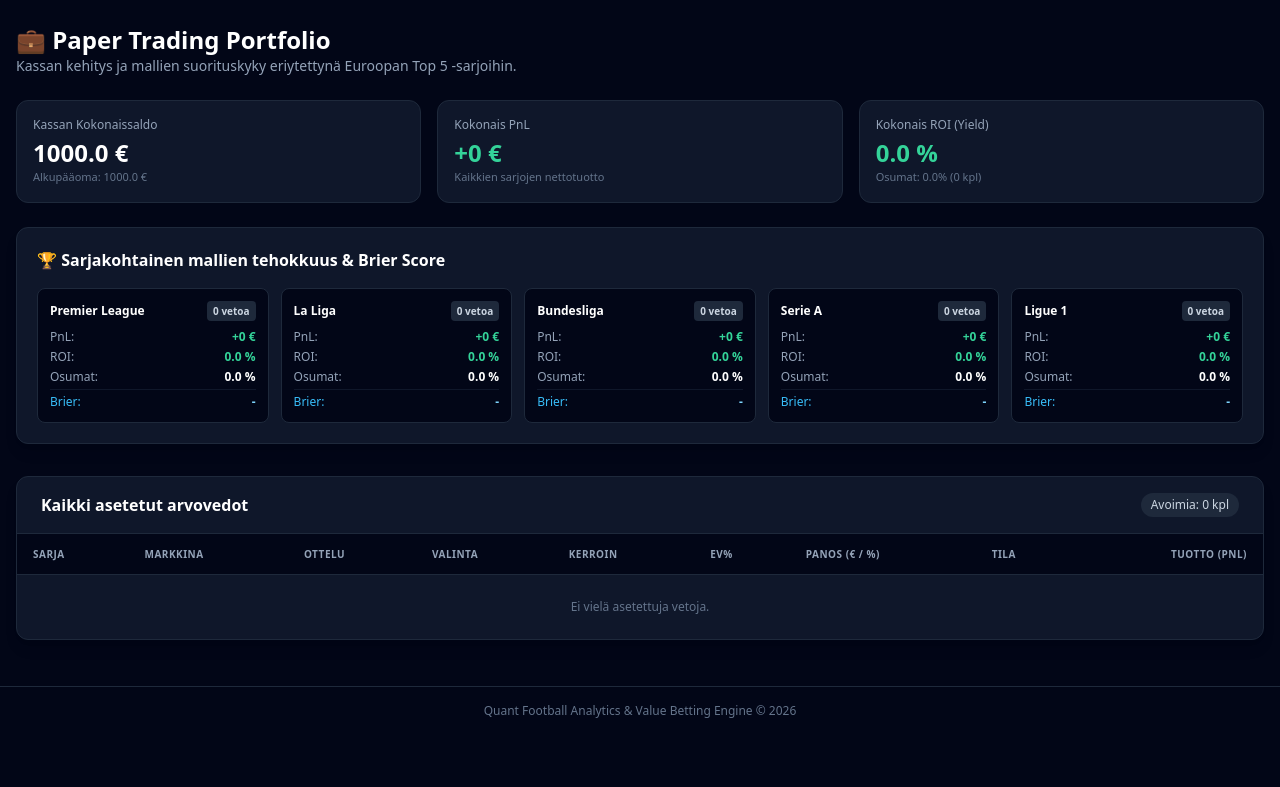
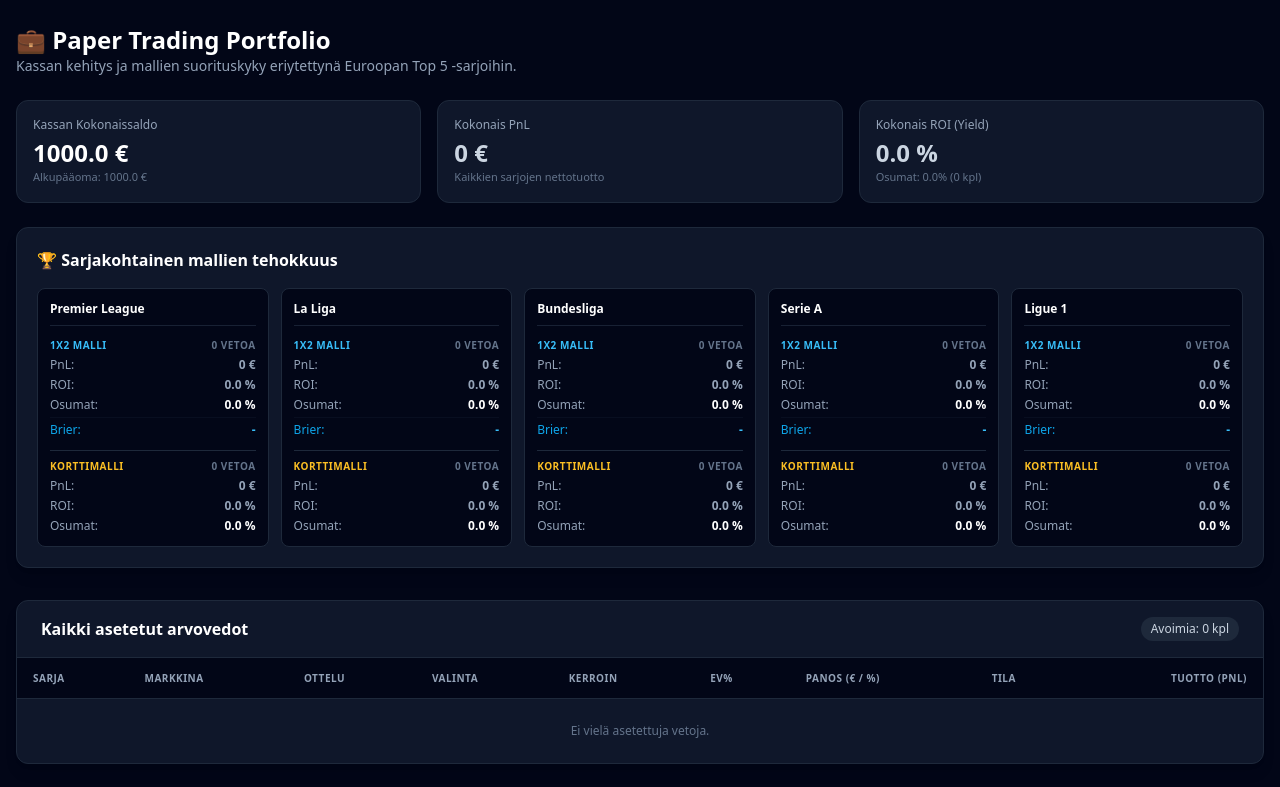
Before and after one commit to bttuny/Football_Data_Analyst, a FastAPI app: page /bankroll in a window 1280 px wide. Shown: the part 65-852 px from the top of the page. Before the commit the page ends 783 px from the top, so only its background shows below. Run offline with FastAPI, Linux system fonts and the light colour scheme; data comes from the database, SQL or seed files in the repository; data that the repository does not hold is empty; some libraries are stand-ins or nearby versions.

Commit message:
Added separeted metrcis windows for 1x2 and Card models in UI

```diff
--- a/templates/views/bankroll.html
+++ b/templates/views/bankroll.html
@@ -18,16 +18,16 @@
 
     <div class="bg-slate-900 border border-slate-800 p-4 rounded-xl">
         <div class="text-xs text-slate-400 font-medium">Kokonais PnL</div>
-        <div class="text-2xl font-bold mt-1 {% if summary.total_pnl >= 0 %}text-emerald-400{% else %}text-rose-400{% endif %}">
-            {% if summary.total_pnl >= 0 %}+{% endif %}{{ summary.total_pnl }} €
+        <div class="text-2xl font-bold mt-1 {% if summary.total_pnl > 0 %}text-emerald-400{% elif summary.total_pnl < 0 %}text-rose-400{% else %}text-slate-300{% endif %}">
+            {% if summary.total_pnl > 0 %}+{% endif %}{{ summary.total_pnl }} €
         </div>
         <div class="text-[11px] text-slate-500">Kaikkien sarjojen nettotuotto</div>
     </div>
 
     <div class="bg-slate-900 border border-slate-800 p-4 rounded-xl">
         <div class="text-xs text-slate-400 font-medium">Kokonais ROI (Yield)</div>
-        <div class="text-2xl font-bold mt-1 {% if summary.total_roi_pct >= 0 %}text-emerald-400{% else %}text-rose-400{% endif %}">
-            {{ summary.total_roi_pct }} %
+        <div class="text-2xl font-bold mt-1 {% if summary.total_roi_pct > 0 %}text-emerald-400{% elif summary.total_roi_pct < 0 %}text-rose-400{% else %}text-slate-300{% endif %}">
+            {% if summary.total_roi_pct > 0 %}+{% endif %}{{ summary.total_roi_pct }} %
         </div>
         <div class="text-[11px] text-slate-500">Osumat: {{ summary.total_win_rate }}% ({{ summary.settled_bets_count }} kpl)</div>
     </div>
@@ -35,36 +35,72 @@
 
 <!-- Liigakohtainen Suorituskykytaulukko -->
 <div class="bg-slate-900 border border-slate-800 rounded-xl p-5 mb-8 shadow-lg">
-    <h2 class="font-bold text-white text-base mb-4">🏆 Sarjakohtainen mallien tehokkuus & Brier Score</h2>
+    <h2 class="font-bold text-white text-base mb-4">🏆 Sarjakohtainen mallien tehokkuus</h2>
     <div class="grid grid-cols-1 md:grid-cols-5 gap-3">
         {% for code, data in summary.leagues_breakdown.items() %}
-        <div class="bg-slate-950 border border-slate-800 rounded-lg p-3">
-            <div class="text-xs font-bold text-white mb-2 flex justify-between items-center">
+        <div class="bg-slate-950 border border-slate-800 rounded-lg p-3 flex flex-col">
+
+            <!-- Otsikko -->
+            <div class="text-xs font-bold text-white mb-3 flex justify-between items-center border-b border-slate-800/80 pb-2">
                 <span>{{ data.name }}</span>
-                <span class="text-[10px] bg-slate-800 text-slate-300 px-1.5 py-0.5 rounded">{{ data.count }} vetoa</span>
+            </div>
+
+            <!-- 1X2 Malli -->
+            <div class="mb-3">
+                <div class="text-[10px] text-sky-400 font-bold uppercase tracking-wider mb-1 flex justify-between">
+                    <span>1X2 Malli</span>
+                    <span class="text-slate-500">{{ data['1x2'].count }} vetoa</span>
                 </div>
                 <div class="space-y-1 text-xs">
                     <div class="flex justify-between">
                         <span class="text-slate-400">PnL:</span>
-                    <strong class="{% if data.pnl >= 0 %}text-emerald-400{% else %}text-rose-400{% endif %}">
-                        {% if data.pnl >= 0 %}+{% endif %}{{ data.pnl }} €
+                        <strong class="{% if data['1x2'].pnl > 0 %}text-emerald-400{% elif data['1x2'].pnl < 0 %}text-rose-400{% else %}text-slate-400{% endif %}">
+                            {% if data['1x2'].pnl > 0 %}+{% endif %}{{ data['1x2'].pnl }} €
                         </strong>
                     </div>
                     <div class="flex justify-between">
                         <span class="text-slate-400">ROI:</span>
-                    <strong class="{% if data.roi_pct >= 0 %}text-emerald-400{% else %}text-rose-400{% endif %}">
-                        {{ data.roi_pct }} %
+                        <strong class="{% if data['1x2'].roi_pct > 0 %}text-emerald-400{% elif data['1x2'].roi_pct < 0 %}text-rose-400{% else %}text-slate-400{% endif %}">
+                            {% if data['1x2'].roi_pct > 0 %}+{% endif %}{{ data['1x2'].roi_pct }} %
                         </strong>
                     </div>
                     <div class="flex justify-between">
                         <span class="text-slate-400">Osumat:</span>
-                    <strong class="text-white">{{ data.win_rate }} %</strong>
+                        <strong class="text-white">{{ data['1x2'].win_rate }} %</strong>
                     </div>
-                <div class="flex justify-between pt-1 border-t border-slate-900">
-                    <span class="text-sky-400 font-medium">Brier:</span>
-                    <strong class="text-sky-300">{{ data.brier_score }}</strong>
+                    <div class="flex justify-between pt-1 border-t border-slate-900/50 mt-1">
+                        <span class="text-sky-500">Brier:</span>
+                        <strong class="text-sky-400">{{ data['1x2'].brier_score }}</strong>
                     </div>
                 </div>
+            </div>
+
+            <!-- Korttimalli -->
+            <div class="pt-2 border-t border-slate-800">
+                <div class="text-[10px] text-amber-400 font-bold uppercase tracking-wider mb-1 flex justify-between">
+                    <span>Korttimalli</span>
+                    <span class="text-slate-500">{{ data.cards.count }} vetoa</span>
+                </div>
+                <div class="space-y-1 text-xs">
+                    <div class="flex justify-between">
+                        <span class="text-slate-400">PnL:</span>
+                        <strong class="{% if data.cards.pnl > 0 %}text-emerald-400{% elif data.cards.pnl < 0 %}text-rose-400{% else %}text-slate-400{% endif %}">
+                            {% if data.cards.pnl > 0 %}+{% endif %}{{ data.cards.pnl }} €
+                        </strong>
+                    </div>
+                    <div class="flex justify-between">
+                        <span class="text-slate-400">ROI:</span>
+                        <strong class="{% if data.cards.roi_pct > 0 %}text-emerald-400{% elif data.cards.roi_pct < 0 %}text-rose-400{% else %}text-slate-400{% endif %}">
+                            {% if data.cards.roi_pct > 0 %}+{% endif %}{{ data.cards.roi_pct }} %
+                        </strong>
+                    </div>
+                    <div class="flex justify-between">
+                        <span class="text-slate-400">Osumat:</span>
+                        <strong class="text-white">{{ data.cards.win_rate }} %</strong>
+                    </div>
+                </div>
+            </div>
+
         </div>
         {% endfor %}
     </div>
```
Also changed, not shown: src/services/bankroll_service.py (+29 -17 lines). Lines whose indentation alone changed are shown as unchanged.
